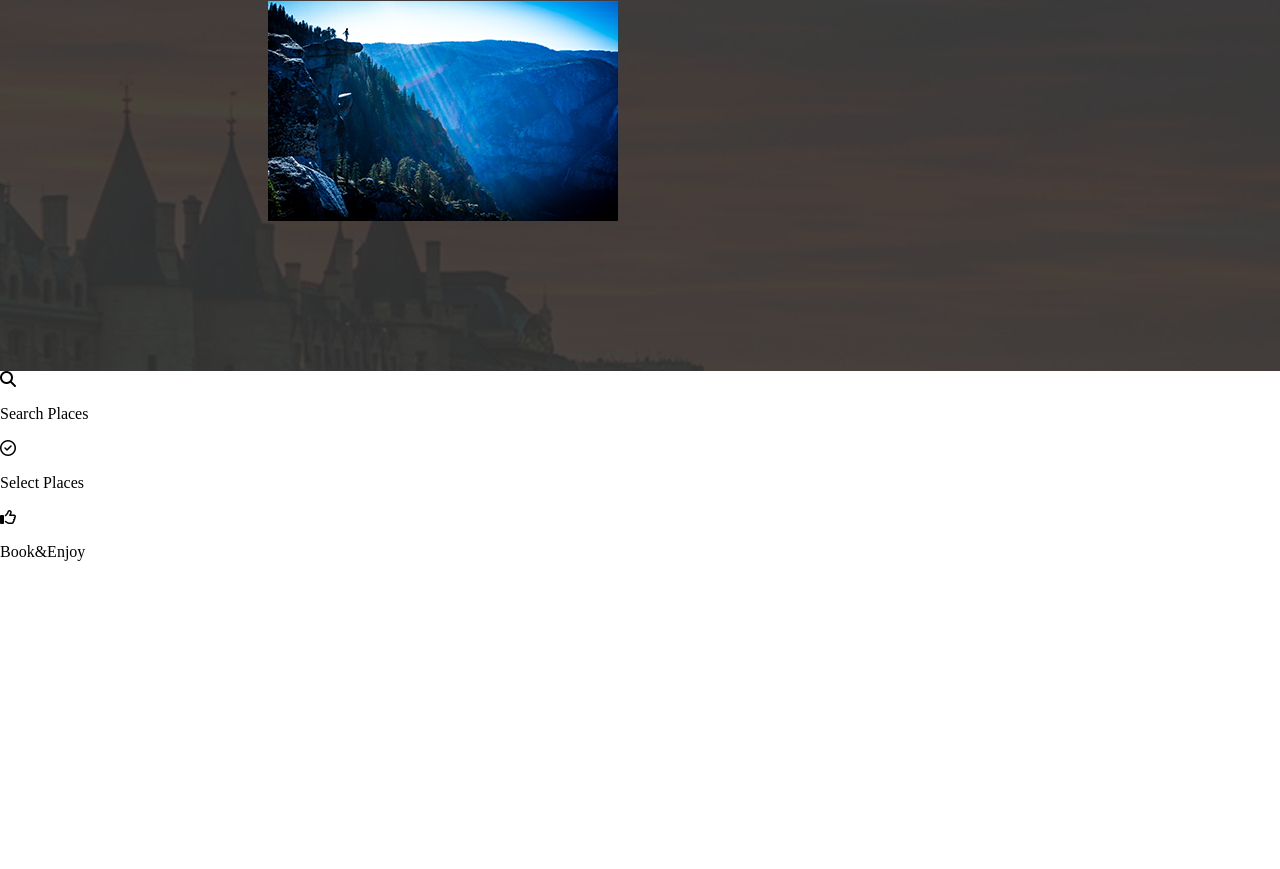
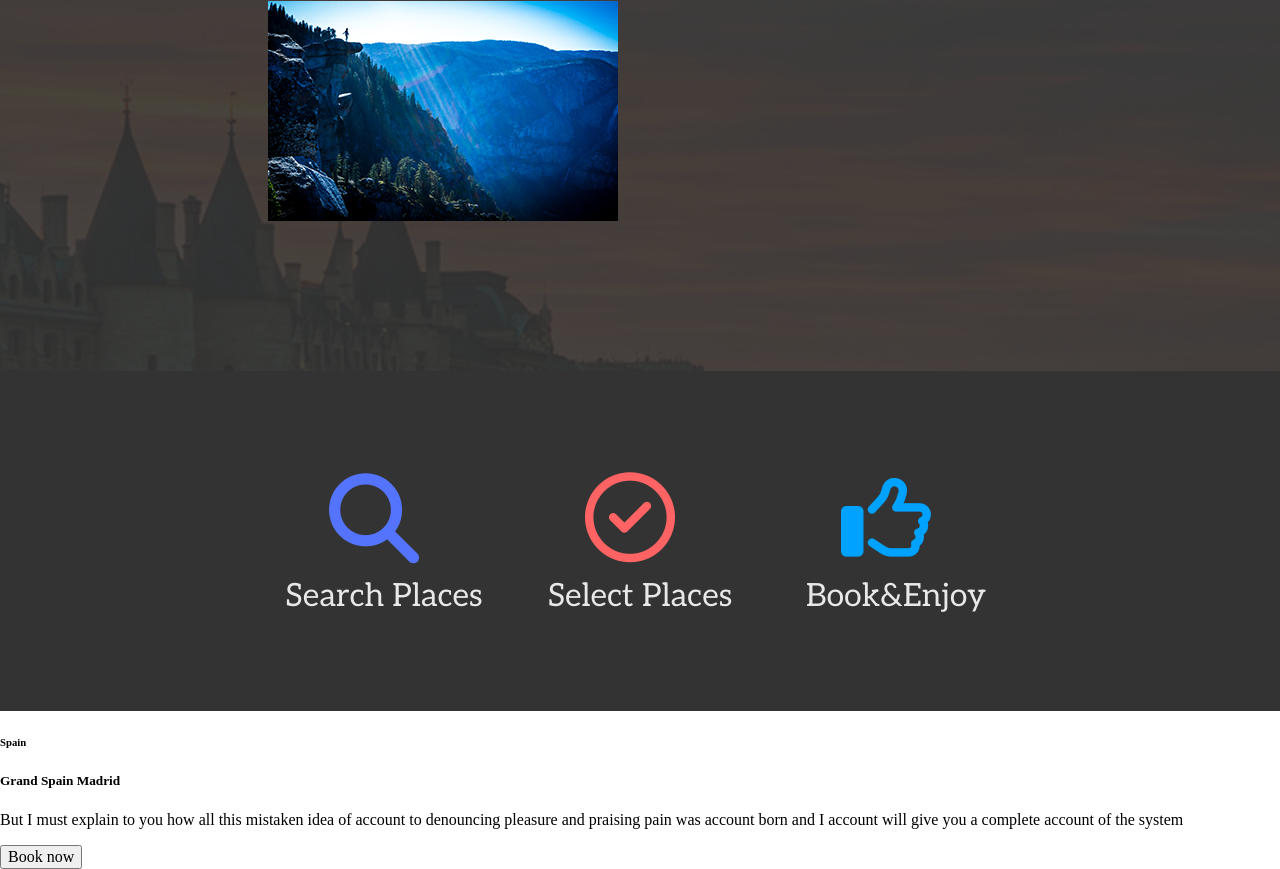
Before and after one commit to pranisa-sitt/BHROMAON, a plain HTML site: page index.html in a window 1280 px wide. Shown: the part 1737-2606 px from the top of the page. Before the commit the page ends 2314 px from the top, so only its background shows below. Drawn offline with Linux system fonts and the light colour scheme.

Commit message:
Section Book added

```diff
--- a/index.html
+++ b/index.html
@@ -56,21 +56,33 @@
     </section>
 
     <!--Explore-->
-    <section>
-      <div>
+    <section class="explore">
+      <div class="explore-icon">
         <i class="fa-solid fa-magnifying-glass"></i>
         <p>Search Places</p>
       </div>
-      <div>
+      <div class="explore-icon">
         <i class="fa-regular fa-circle-check"></i>
         <p>Select Places</p>
       </div>
-      <div>
+      <div class="explore-icon">
         <i class="fa-regular fa-thumbs-up"></i>
         <p>Book&ampEnjoy</p>
       </div>
     </section>
-    <section></section>
+
+     <!--Book-->
+    <section>
+      <div class="">
+        <h6>Spain</h6>
+        <h5>Grand Spain Madrid</h5>
+        <p>But I must explain to you how all this mistaken idea of account to denouncing pleasure and praising pain was
+          account born and I account will give you a complete account of the system</p>
+        <button>Book now</button>
+      </div>
+      <!--Book (mock)-->
+      <div class=""></div>
+    </section>
     <section></section>
     <section></section>
   </main>
--- a/style/_section-explore.scss
+++ b/style/_section-explore.scss
@@ -1 +1,47 @@
 @use 'fonts';
+
+.explore {
+  width: 100%;
+  height: 340px;
+  background: #333333;
+  display: flex;
+  justify-content: center;
+  align-items: center;
+}
+
+.explore-icon {
+  width: 20%;
+  height: 180px;
+  display: flex;
+  flex-direction: column;
+  justify-content: center;
+  align-items: center;
+}
+
+.explore-icon i {
+  width: 110px;
+  height: 110px;
+  font-size: 90px;
+}
+
+.fa-magnifying-glass {
+  color: #5474FD;
+}
+
+.fa-circle-check {
+  color: #FF6363;
+}
+
+.fa-thumbs-up {
+  color:#00A2FF;
+}
+
+.explore p {
+  color: $p-color;
+  font-family: $p-font;
+  font-size: 2em;
+  font-weight: 400;
+  line-height: 26px;
+  text-align: center;
+  margin: 0;
+}
```
Also changed, not shown: style/index.css.
